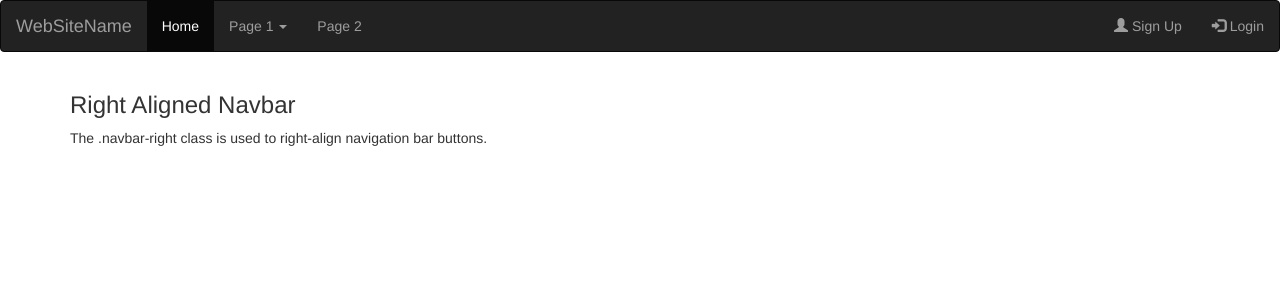
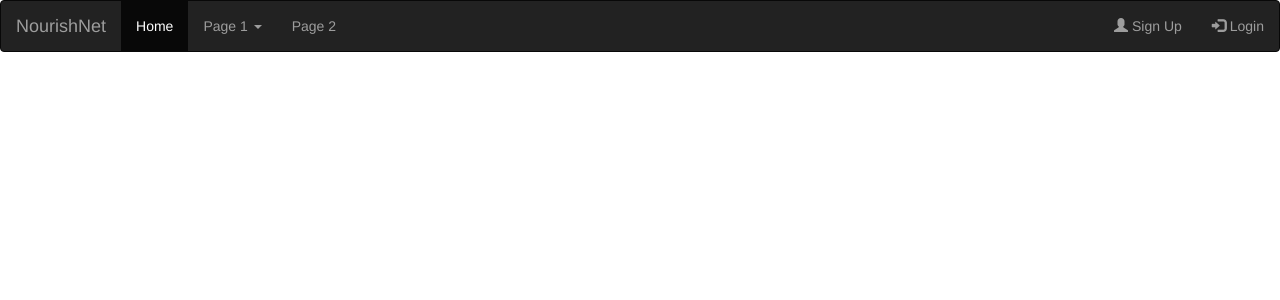
Before and after one commit to het0103/ImpactThon_RookieCoders, a Django app: page / in a window 1280 px wide. Shown: the top 300 px of the page. Run offline with Django 5.2, Linux system fonts and the light colour scheme; some libraries are stand-ins or nearby versions.

Commit message:
base file created

```diff
--- /dev/null
+++ b/nour/templates/base.html
@@ -0,0 +1,39 @@
+<!DOCTYPE html>
+{%load static%}
+<html>
+    <head>
+        <title> Hello GitHub Desktop </title>
+        <link rel="stylesheet" href="https://maxcdn.bootstrapcdn.com/bootstrap/3.4.1/css/bootstrap.min.css">
+
+    </head>
+    <body>
+  <nav class="navbar navbar-inverse">
+  <div class="container-fluid">
+    <div class="navbar-header">
+      <a class="navbar-brand" href="#">NourishNet</a>
+    </div>
+    <ul class="nav navbar-nav">
+      <li class="active"><a href="#">Home</a></li>
+      <li class="dropdown"><a class="dropdown-toggle" data-toggle="dropdown" href="#">Page 1 <span class="caret"></span></a>
+        <ul class="dropdown-menu">
+          <li><a href="#">Page 1-1</a></li>
+          <li><a href="#">Page 1-2</a></li>
+          <li><a href="#">Page 1-3</a></li>
+        </ul>
+      </li>
+      <li><a href="#">Page 2</a></li>
+    </ul>
+    <ul class="nav navbar-nav navbar-right">
+      <li><a href="#"><span class="glyphicon glyphicon-user"></span> Sign Up</a></li>
+      <li><a href="#"><span class="glyphicon glyphicon-log-in"></span> Login</a></li>
+    </ul>
+  </div>
+</nav>
+  {%block content%}
+        <!--do not write anything here-->
+    {%endblock%}
+<!--write the footer here-->
+ <script src="https://ajax.googleapis.com/ajax/libs/jquery/3.7.1/jquery.min.js"></script>
+  <script src="https://maxcdn.bootstrapcdn.com/bootstrap/3.4.1/js/bootstrap.min.js"></script>
+    </body>
+</html>
--- a/nour/templates/index.html
+++ b/nour/templates/index.html
@@ -1,41 +1,5 @@
-<!DOCTYPE html>
+{%extends 'base.html'%}
 {%load static%}
-<html>
-    <head>
-        <title> Hello GitHub Desktop </title>
-        <link rel="stylesheet" href="https://maxcdn.bootstrapcdn.com/bootstrap/3.4.1/css/bootstrap.min.css">
-
-    </head>
-    <body>
-  <nav class="navbar navbar-inverse">
-  <div class="container-fluid">
-    <div class="navbar-header">
-      <a class="navbar-brand" href="#">WebSiteName</a>
-    </div>
-    <ul class="nav navbar-nav">
-      <li class="active"><a href="#">Home</a></li>
-      <li class="dropdown"><a class="dropdown-toggle" data-toggle="dropdown" href="#">Page 1 <span class="caret"></span></a>
-        <ul class="dropdown-menu">
-          <li><a href="#">Page 1-1</a></li>
-          <li><a href="#">Page 1-2</a></li>
-          <li><a href="#">Page 1-3</a></li>
-        </ul>
-      </li>
-      <li><a href="#">Page 2</a></li>
-    </ul>
-    <ul class="nav navbar-nav navbar-right">
-      <li><a href="#"><span class="glyphicon glyphicon-user"></span> Sign Up</a></li>
-      <li><a href="#"><span class="glyphicon glyphicon-log-in"></span> Login</a></li>
-    </ul>
-  </div>
-</nav>
-
-<div class="container">
-  <h3>Right Aligned Navbar</h3>
-  <p>The .navbar-right class is used to right-align navigation bar buttons.</p>
-</div>
-
- <script src="https://ajax.googleapis.com/ajax/libs/jquery/3.7.1/jquery.min.js"></script>
-  <script src="https://maxcdn.bootstrapcdn.com/bootstrap/3.4.1/js/bootstrap.min.js"></script>
-    </body>
-</html>
+{%block content%}
+<!--write the code here without head and body tags -->
+{%endblock%}
```
